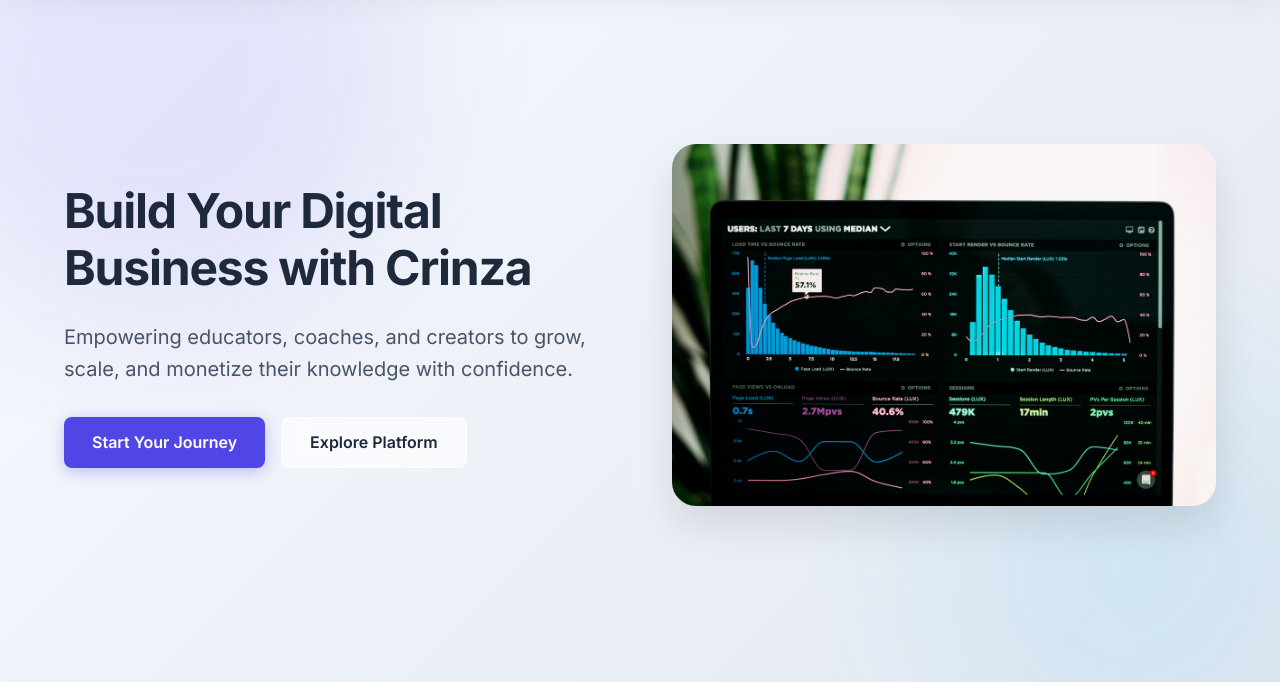
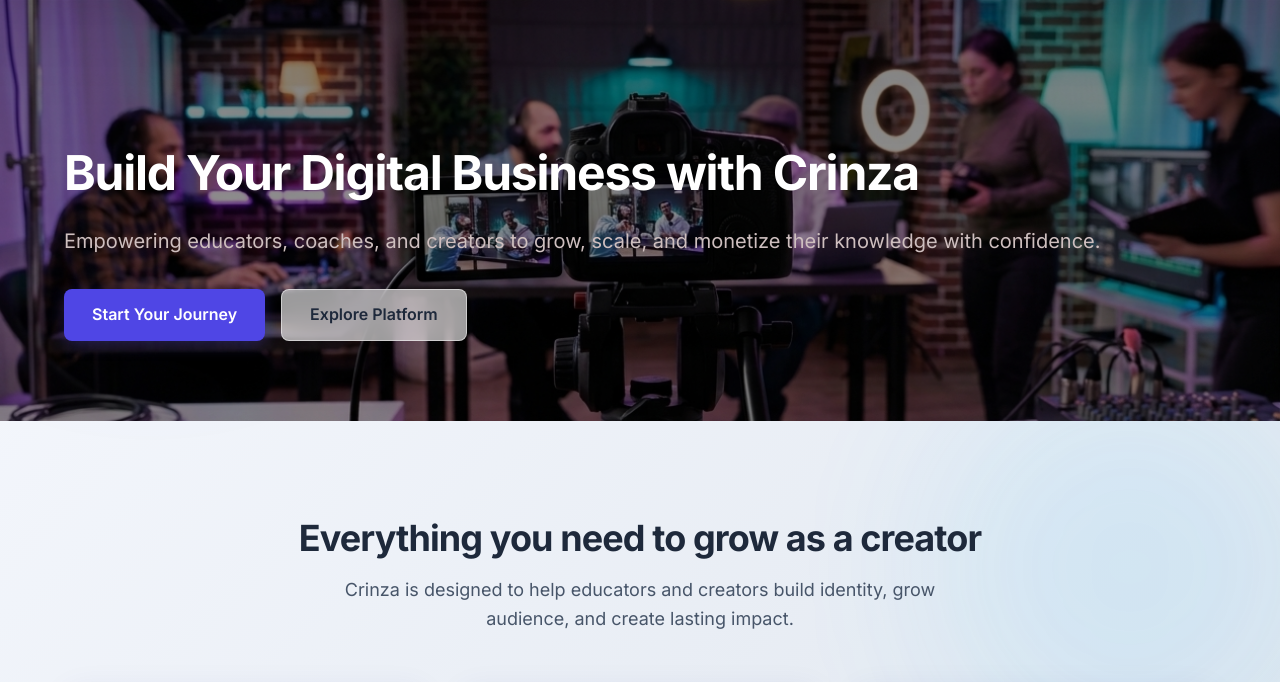
Before and after one commit to Dammrow/Crinza, a Flask app: page / in a window 1280 px wide. Shown: the part 83-765 px from the top of the page. Run offline with Flask 3, Linux system fonts and the light colour scheme.

Commit message:
updated favicon

```diff
--- a/app.py
+++ b/app.py
@@ -2,7 +2,7 @@ from flask import request
 from flask import Flask, render_template
 import sqlite3
 import smtplib
-import os
+# import os
 
 app = Flask(__name__)
 
@@ -77,5 +77,8 @@ def register():
 
     return 'Registration successfull'
 
-if __name__ == '__main__':
-    app.run(host="0.0.0.0", port=int(os.environ.get("PORT", 5000)))
+if __name__ == "__main__":
+    app.run(debug=True)
+
+# if __name__ == '__main__':
+#     app.run(host="0.0.0.0", port=int(os.environ.get("PORT", 5000)))
--- a/static/styles.css
+++ b/static/styles.css
@@ -194,6 +194,7 @@ p {
     justify-content: space-between;
     align-items: center;
 }
+
 .logo {
     display: flex;
     align-items: center;
@@ -238,6 +239,11 @@ p {
 .hero {
     padding: 9rem 0 5rem;
     overflow: hidden;
+    background:
+        linear-gradient(rgba(0, 0, 0, 0.486), rgba(0, 0, 0, 0.4)),
+        url("/static/assets/hero.png");
+    background-size: cover;
+    background-position: center;
 }
 
 .hero .container {
@@ -248,6 +254,7 @@ p {
 
 .hero-content {
     flex: 1;
+    color: white;
 }
 
 .hero-subtitle {
@@ -757,6 +764,7 @@ form button[type="submit"]:hover {
     .logo img {
         height: 32px;
     }
+
     .nav-links.active {
         right: 0;
     }
@@ -832,7 +840,7 @@ form button[type="submit"]:hover {
     align-items: center;
 
     background:
-        linear-gradient(rgba(0,0,0,0.4), rgba(0,0,0,0.4)),
+        linear-gradient(rgba(0, 0, 0, 0.4), rgba(0, 0, 0, 0.4)),
         url("/static/assets/register-bg.jfif");
 
     background-size: cover;
--- a/templates/index.html
+++ b/templates/index.html
@@ -5,8 +5,11 @@
     <meta charset="UTF-8">
     <meta name="viewport" content="width=device-width, initial-scale=1.0">
     <title>Crinza — Turn Your Knowledge Into a Scalable Digital Business</title>
+    <link rel="icon" type="image/png" sizes="32x32" href="{{ url_for('static', filename='assets/favicon-32x32.png') }}">
     <link rel="icon" href="{{ url_for('static', filename='assets/favicon-16x16.png') }}">
+    <link rel="icon" href="{{ url_for('static', filename='assets/favicon.ico') }}">
     <meta name="description" content="Create, sell, and grow your knowledge with our modern platform.">
+
     <!-- CSS Dependencies -->
     <link rel="stylesheet" href="{{ url_for('static', filename='styles.css') }}">
     <link href="https://fonts.googleapis.com/css2?family=Inter:wght@400;500;600;700;800&display=swap" rel="stylesheet">
@@ -39,8 +42,8 @@
     <section id="home" class="hero">
         <div class="container">
             <div class="hero-content">
-                <h1>Build Your Digital Business with Crinza</h1>
-                <p class="hero-subtitle">
+                <h1 style="color: white;">Build Your Digital Business with Crinza</h1>
+                <p class="hero-subtitle" style="color: rgb(206, 191, 191);">
                     Empowering educators, coaches, and creators to grow, scale, and monetize their knowledge with
                     confidence.
                 </p>
@@ -49,10 +52,6 @@
                     <a href="#features" class="btn btn-primary">Start Your Journey</a>
                     <a href="#how-it-works" class="btn btn-secondary">Explore Platform</a>
                 </div>
-            </div>
-            <div class="hero-image">
-                <img src="{{url_for('static', filename='assets/hero.jfif')}}"
-                    alt="Student learning on laptop 3D illustration">
             </div>
         </div>
     </section>
```
Also changed, not shown: static/assets/hero.jfif (deleted), static/assets/hero.png (added), static/assets/hero3.jpg (deleted), static/assets/site.webmanifest (deleted).
